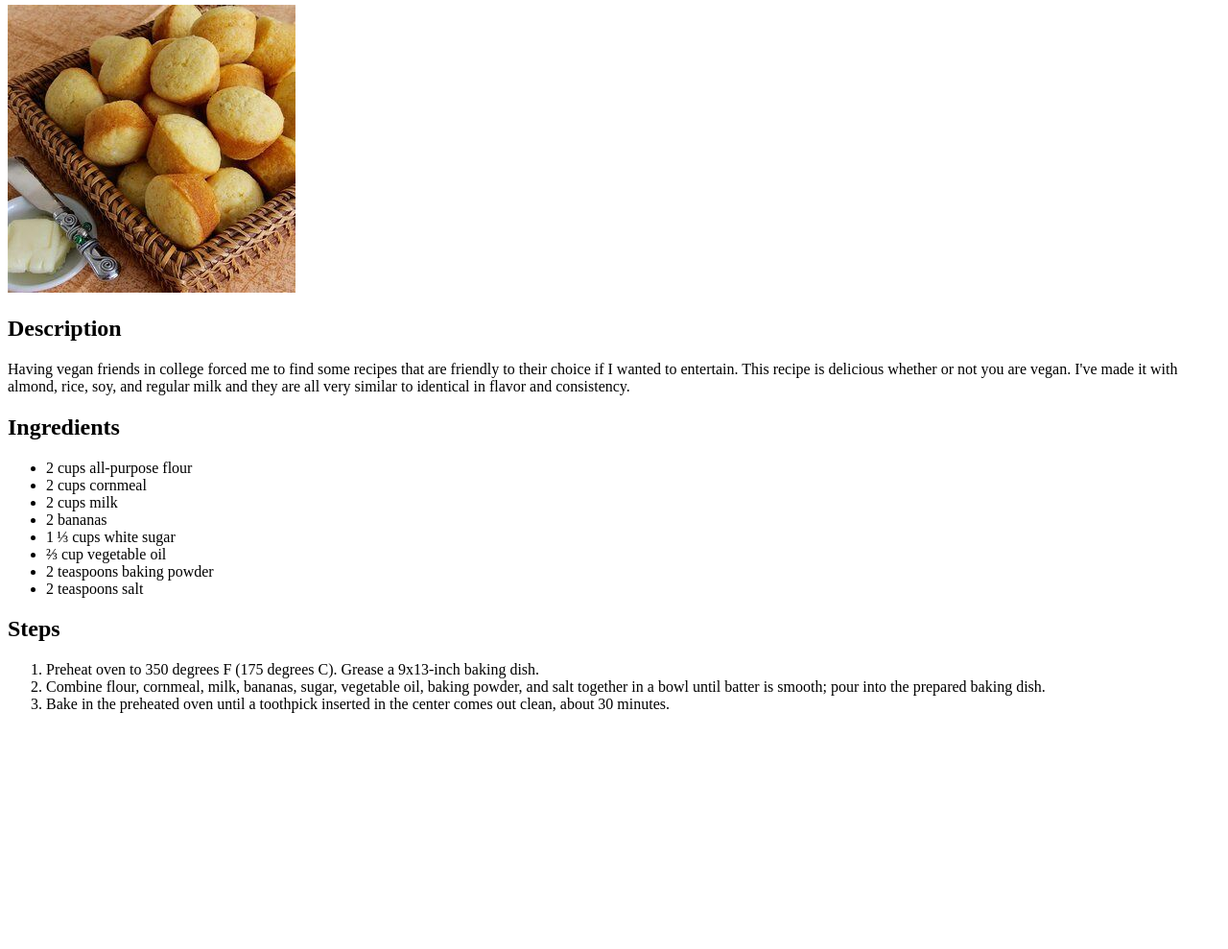
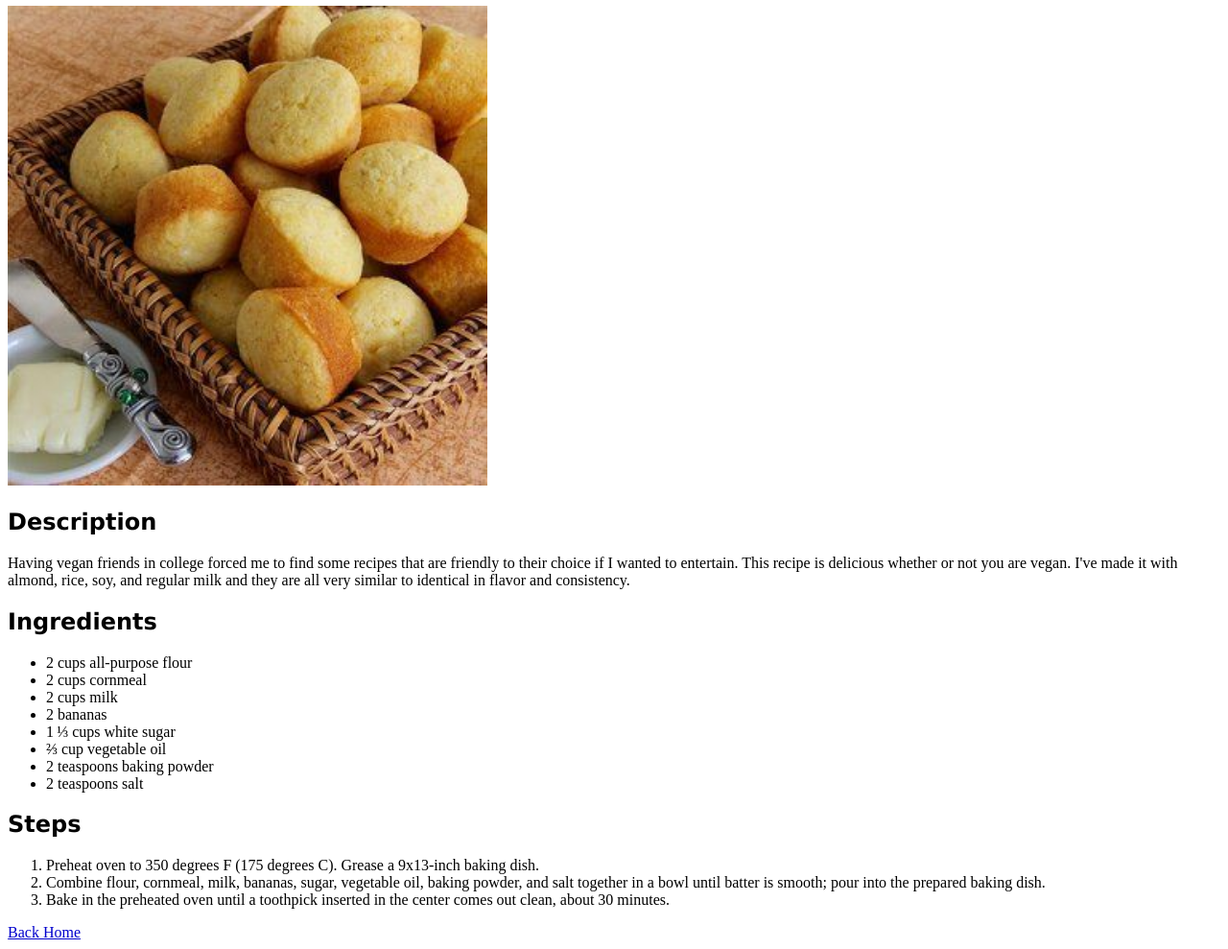
Before and after one commit to Faustin-king/odin-recipes, a plain HTML site: page recipes/Banana-cornbread.html in a window 1280 px wide. Shown: the part 75-1064 px from the top of the page at 96% size. Before the commit the page ends 834 px from the top, so only its background shows below. Drawn offline with Linux system fonts and the light colour scheme.

Commit message:
Add index.html link and styles

```diff
--- a/recipes/Banana-cornbread.html
+++ b/recipes/Banana-cornbread.html
@@ -6,16 +6,17 @@
     <meta http-equiv="X-UA-Compatible" content="IE=edge">
     <meta name="viewport" content="width=device-width, initial-scale=1.0">
     <title>Recipes</title>
+    <link rel="stylesheet" href="styles.css">
 </head>
 
 <body>
-    <h1>Banana cornbread </h1>
-    <img src="images/Cornbread.jpeg" alt="This is Banana cornbread">
-    <h2>Description</h2>
+    <h1 class="head">Banana cornbread </h1>
+    <img src="images/Cornbread.jpeg" alt="This is Banana cornbread" class="banana">
+    <h2 class="head">Description</h2>
     <p>Having vegan friends in college forced me to find some recipes that are friendly to their choice if I wanted to
         entertain. This recipe is delicious whether or not you are vegan. I've made it with almond, rice, soy, and
         regular milk and they are all very similar to identical in flavor and consistency.</p>
-    <h2>Ingredients</h2>
+    <h2 class="head">Ingredients</h2>
     <ul>
         <li>2 cups all-purpose flour</li>
         <li>2 cups cornmeal</li>
@@ -26,7 +27,7 @@
         <li>2 teaspoons baking powder</li>
         <li>2 teaspoons salt</li>
     </ul>
-    <h2>Steps</h2>
+    <h2 class="head">Steps</h2>
     <ol>
         <li>Preheat oven to 350 degrees F (175 degrees C). Grease a 9x13-inch baking dish.</li>
         <li>Combine flour, cornmeal, milk, bananas, sugar, vegetable oil, baking powder, and salt together in a bowl
@@ -35,4 +36,6 @@
     </ol>
 </body>
 
+<a href="../index.html">Back Home</a>
+
 </html>
--- /dev/null
+++ b/recipes/styles.css
@@ -0,0 +1,17 @@
+#body {
+    background-color: whitesmoke;
+}
+
+.image,
+.banana {
+    height: 500px;
+}
+
+a {
+    color: mediumblue;
+}
+
+.head {
+    font-family: Verdana, Geneva, Tahoma, sans-serif;
+
+}
```
Also changed, not shown: recipes/Roasted-leg.html (+9 -5 lines), recipes/lasagna.html (+5 -2 lines).
